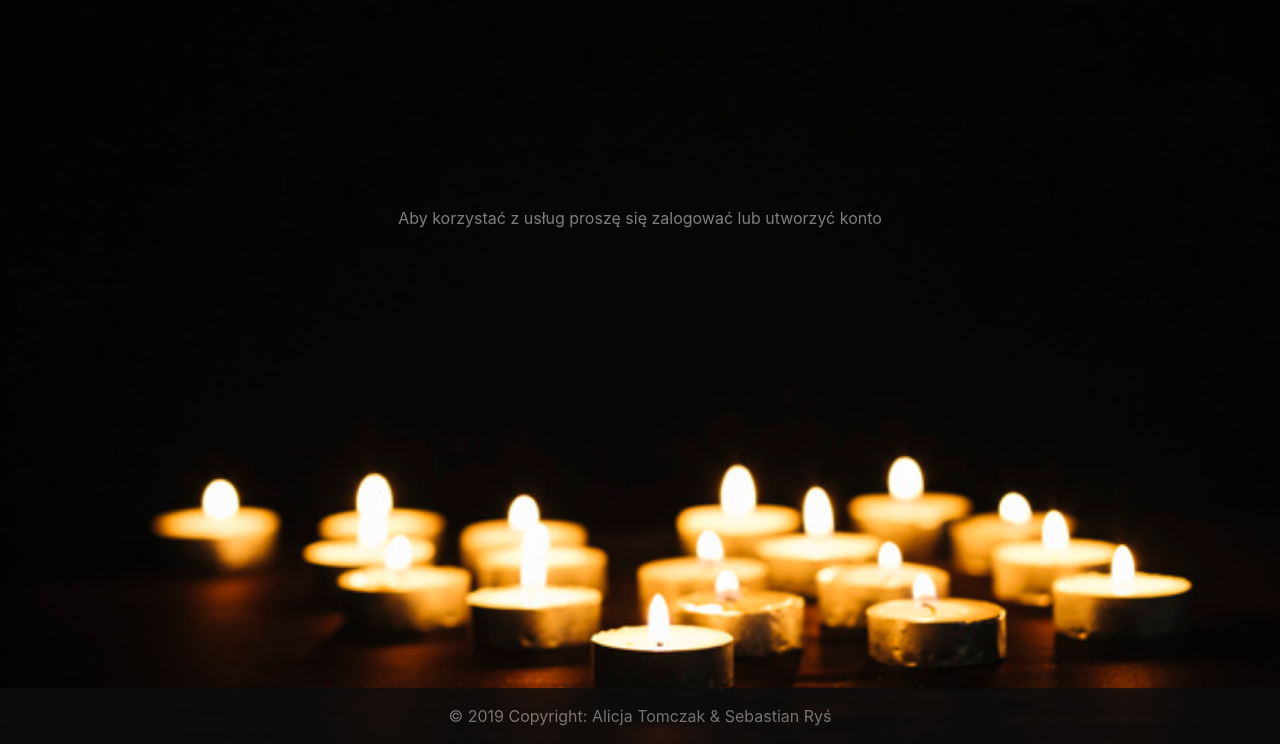
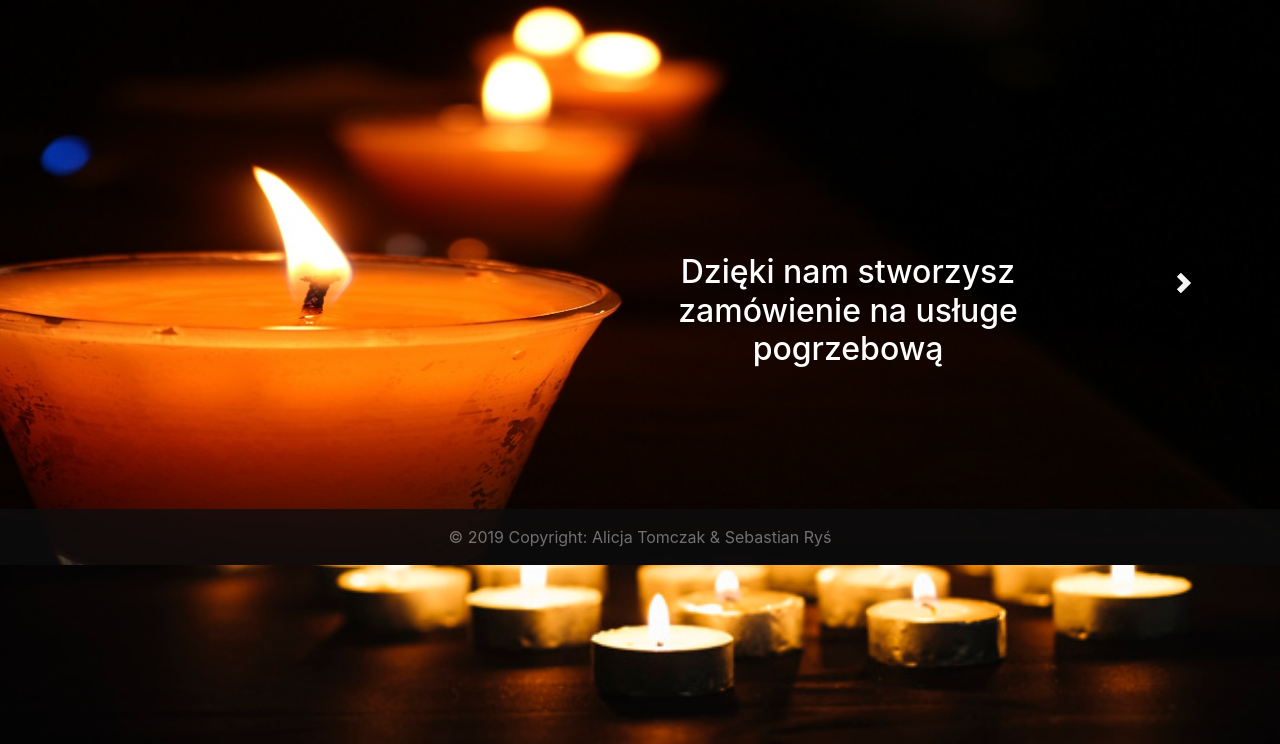
Before and after one commit to Alice198/Zastosowanie-informatyki-w-gospodarstwie, a Django app: page / in a window 1280 px wide. Shown: the part 56-800 px from the top of the page. Run offline with Django 3.2, Linux system fonts and the light colour scheme; some libraries are stand-ins or nearby versions.

Commit message:
View - change menu

```diff
--- a/static/css/main.css
+++ b/static/css/main.css
@@ -78,3 +78,11 @@ background-color: black;
 background-color: black;
 opacity:0.9;
 }
+
+.carousel-caption {
+ top:25%;
+ left:40%;
+ margin: 1rem;
+ margin bottom:0;
+ padding: 2rem;
+}
--- a/templates/home.html
+++ b/templates/home.html
@@ -6,35 +6,6 @@
 
 {% if user.is_authenticated %}
 
-<div id="carouselExampleFade" class="carousel slide carousel-fade" data-ride="carousel">
-  <div class="carousel-inner">
-    <div class="carousel-item active">
-      <img class="d-block w-100" src="/static/css/candle.jpg" alt="First slide">
-    </div>
-    <div class="carousel-item">
-      <img class="d-block w-100" src="/static/css/angel.jpg" alt="Second slide">
-    </div>
-    <div class="carousel-item">
-      <img class="d-block w-100" src="/static/css/bird.jpg" alt="Third slide">
-    </div>
-      <div class="carousel-item">
-      <img class="d-block w-100" src="/static/css/flower.jpg" alt="Third slide">
-    </div>
-  </div>
-  <a class="carousel-control-prev" href="#carouselExampleFade" role="button" data-slide="prev">
-    <span class="carousel-control-prev-icon" aria-hidden="true"></span>
-    <span class="sr-only">Previous</span>
-  </a>
-  <a class="carousel-control-next" href="#carouselExampleFade" role="button" data-slide="next">
-    <span class="carousel-control-next-icon" aria-hidden="true"></span>
-    <span class="sr-only">Next</span>
-  </a>
-    <a class="carousel-control-next" href="#carouselExampleFade" role="button" data-slide="next">
-    <span class="carousel-control-next-icon" aria-hidden="true"></span>
-    <span class="sr-only">Next</span>
-    </a>
-</div>
-{% else %}
 <div class="container-fluid" >
     <div class="jumbotron box">
         <div class="container">
@@ -47,6 +18,105 @@
     </div>
 </div>
 
+{% else %}
+<div id="carouselExampleFade" class="carousel slide carousel-fade" data-ride="carousel">
+  <div class="carousel-inner">
+    <div class="carousel-item active">
+      <img class="d-block w-100" src="/static/css/candle.jpg" alt="First slide">
+        <div class="carousel-caption col-6">
+            <div class="container-fluid ">
+                <div class="jumbotron">
+                    <div class="row ">
+                        <div class="col-md-12">
+                            <h2 class="h2-responsive">Dzięki nam stworzysz zamówienie na usługe pogrzebową </h2>
+                        </div>
+                    </div>
+                </div>
+            </div>
+      </div>
+    </div>
+    <div class="carousel-item">
+      <img class="d-block w-100" src="/static/css/angel.jpg" alt="Second slide">
+        <div class="carousel-caption col-6 ">
+            <div class="container-fluid">
+                <div class="jumbotron">
+                    <div class="row ">
+                        <div class="col-md-12">
+                            <h2 class="h2-responsive">Będziesz mógł spersonalizować zamówioną usługe przed śmiercią </h2>
+                        </div>
+                    </div>
+                </div>
+            </div>
+      </div>
+    </div>
+    <div class="carousel-item">
+      <img class="d-block w-100" src="/static/css/bird.jpg" alt="Third slide">
+        <div class="carousel-caption col-6 ">
+            <div class="container-fluid">
+                <div class="jumbotron">
+                    <div class="row ">
+                        <div class="col-md-12">
+                            <h2 class="h2-responsive">Zdecydujesz czy organista będzię grał na pogrzebie </h2>
+                        </div>
+                    </div>
+                </div>
+            </div>
+      </div>
+    </div>
+      <div class="carousel-item">
+      <img class="d-block w-100" src="/static/css/flower.jpg" alt="Third slide">
+           <div class="carousel-caption col-6 ">
+            <div class="container-fluid">
+                <div class="jumbotron">
+                    <div class="row ">
+                        <div class="col-md-12">
+                            <h2 class="h2-responsive">Będziesz mógł wybrać rodzaj kwiatów/trumne</h2>
+                        </div>
+                    </div>
+                </div>
+            </div>
+            </div>
+        </div>
+
+      <div class="carousel-item">
+      <img class="d-block w-100" src="/static/css/cemetery.jpg" alt="Third slide">
+           <div class="carousel-caption col-6 ">
+            <div class="container-fluid">
+                <div class="jumbotron">
+                    <div class="row ">
+                        <div class="col-md-12">
+                            <h2 class="h2-responsive">Aby korzystać z usług proszę się zalogować lub utworzyć konto</h2>
+                        </div>
+                    </div>
+                </div>
+            </div>
+            </div>
+        </div>
+
+
+    <a class="carousel-control-next" href="#carouselExampleFade" role="button" data-slide="next">
+    <span class="carousel-control-next-icon" aria-hidden="true"></span>
+    <span class="sr-only">Next</span>
+    </a>
+    <a class="carousel-control-next" href="#carouselExampleFade" role="button" data-slide="next">
+    <span class="carousel-control-next-icon" aria-hidden="true"></span>
+    <span class="sr-only">Next</span>
+    </a>
+    <a class="carousel-control-next" href="#carouselExampleFade" role="button" data-slide="next">
+    <span class="carousel-control-next-icon" aria-hidden="true"></span>
+    <span class="sr-only">Next</span>
+    </a>
+    <a class="carousel-control-next" href="#carouselExampleFade" role="button" data-slide="next">
+    <span class="carousel-control-next-icon" aria-hidden="true"></span>
+    <span class="sr-only">Next</span>
+    </a>
+    <a class="carousel-control-next" href="#carouselExampleFade" role="button" data-slide="next">
+    <span class="carousel-control-next-icon" aria-hidden="true"></span>
+    <span class="sr-only">Next</span>
+    </a>
+</div>
+
+
 
 
 {% endif %}
```
Also changed, not shown: static/css/bird.jpg, static/css/cemetery.jpg (added).
